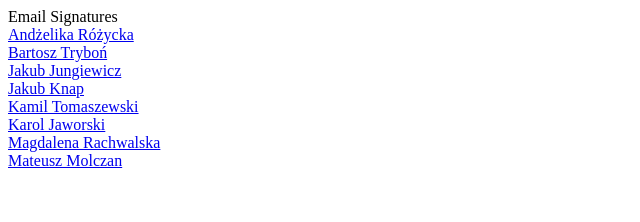
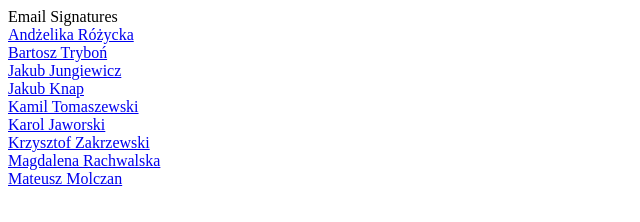
Before and after one commit to Kubster96/handshake-email-signature, a plain HTML site: page index.html in a window 1280 px wide. Shown: the whole page, without its empty margins (0-640 px from the left). Drawn offline with Linux system fonts and the light colour scheme.

Commit message:
Krzysztof Zakrzewski

```diff
--- a/index.html
+++ b/index.html
@@ -16,6 +16,7 @@
         <a href="email-signatures/jakub-knap.html">Jakub Knap</a>
         <a href="email-signatures/kamil-tomaszewski.html">Kamil Tomaszewski</a>
         <a href="email-signatures/karol-jaworski.html">Karol Jaworski</a>
+        <a href="email-signatures/krzysztof-zakrzewski.html">Krzysztof Zakrzewski</a>
         <a href="email-signatures/magdalena-rachwalska.html">Magdalena Rachwalska</a>
         <a href="email-signatures/mateusz-molczan.html">Mateusz Molczan</a>
     </div>
```
Also changed, not shown: email-signatures/krzysztof-zakrzewski.html (added, +1 -0 lines), portraits/krzysztof-zakrzewski.png (added).
